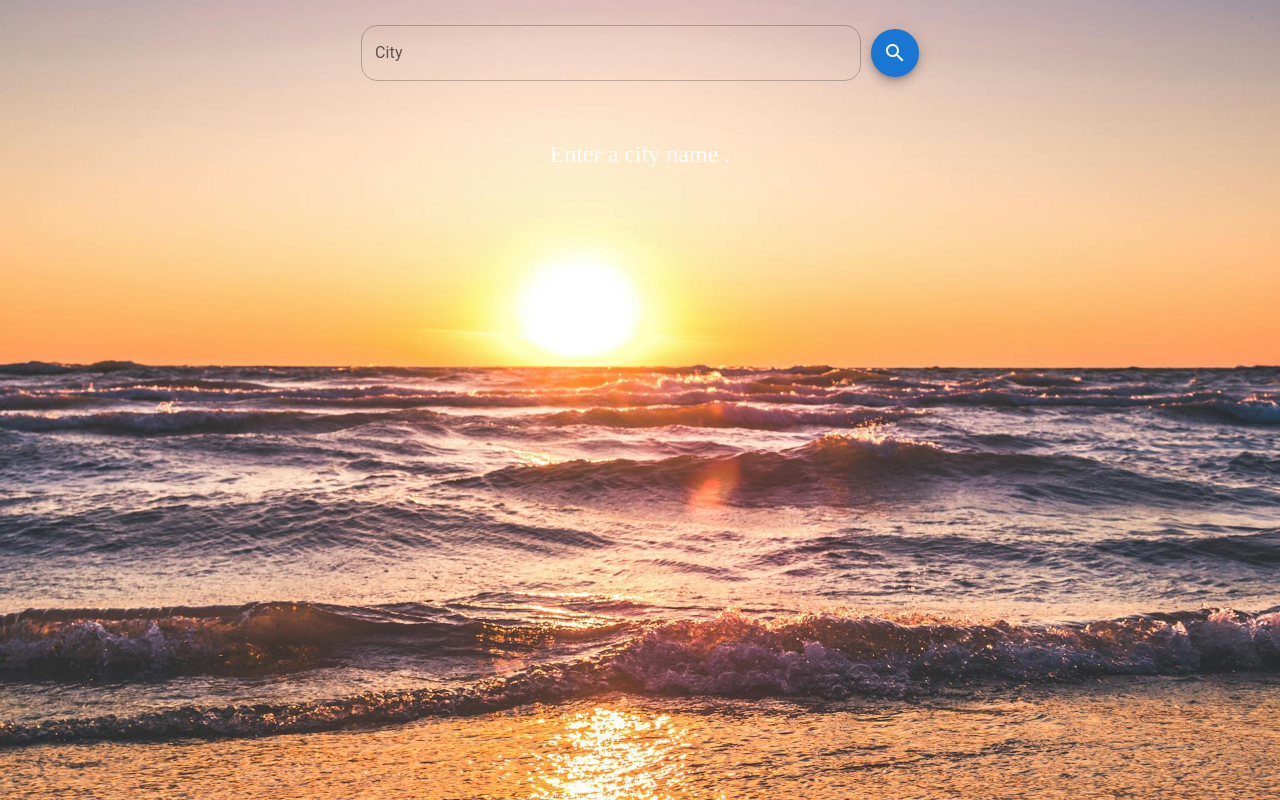
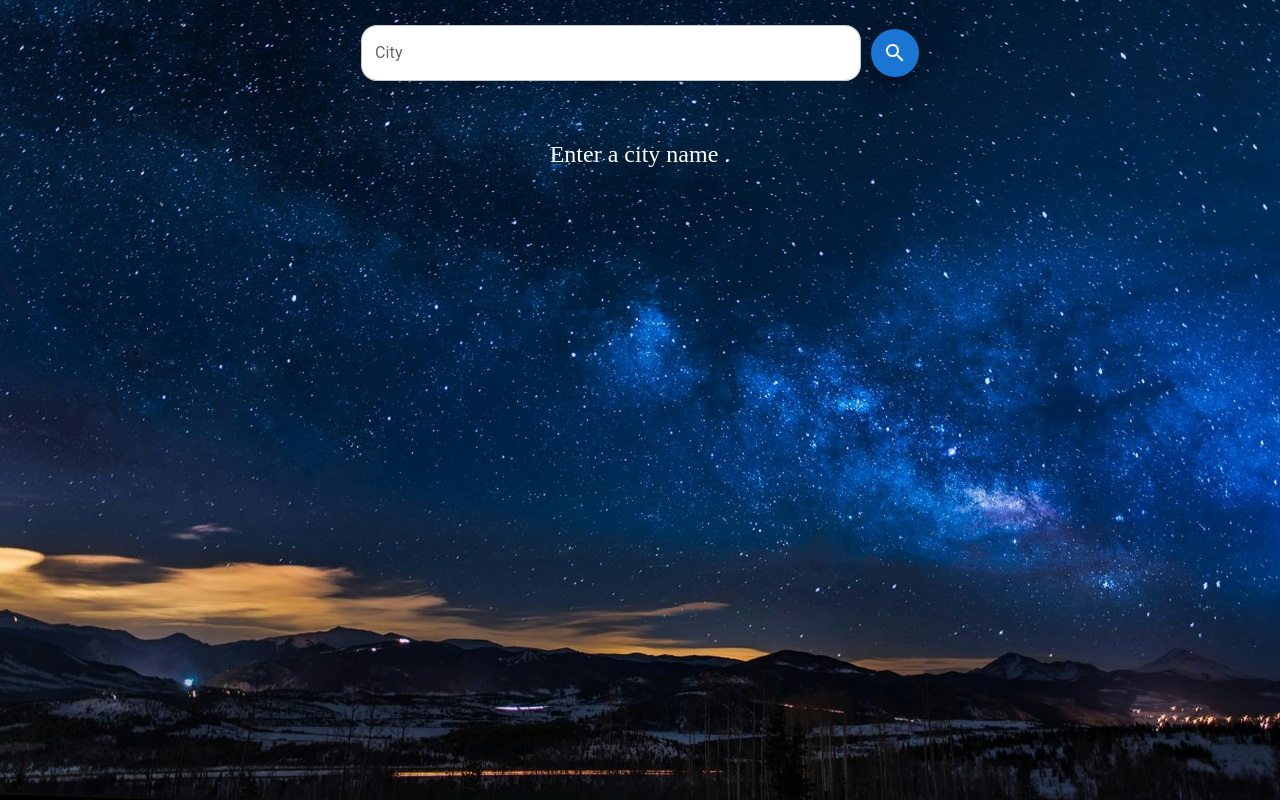
Before and after one commit to sz-adam/weather-react, a React (Vite) app: page / in a window 1280 px wide. Built offline with nearby package versions, Linux system fonts and the light colour scheme.

Commit message:
night setting for wallpaper and icons

```diff
--- a/src/components/Daysforecast.jsx
+++ b/src/components/Daysforecast.jsx
@@ -2,9 +2,14 @@ import { Box, Typography } from "@mui/material";
 import React from "react";
 import { useSelector } from "react-redux";
 import WeatherIcon from "./WeatherIcon";
+import { dayTime } from "../utils/WeatherHelper";
 
 function Daysforecast({ units }) {
-  const { combinateDailyData } = useSelector((state) => state.search);
+  const { combinateDailyData, weatherData } = useSelector(
+    (state) => state.search
+  );
+  const night = dayTime(weatherData);
+
   return (
     <Box
       sx={{
@@ -44,7 +49,7 @@ function Daysforecast({ units }) {
               marginBottom: "5px",
             }}
           >
-            <WeatherIcon combinateDay={day} />
+            <WeatherIcon combinateDay={day} night={night} />
             <Typography>
               {day.temperature_max} {units.temperature_2m_max}
             </Typography>
--- a/src/components/Input.jsx
+++ b/src/components/Input.jsx
@@ -4,10 +4,13 @@ import TextField from "@mui/material/TextField";
 import { fetchCityData } from "../redux/searchSlice";
 import SearchIcon from "@mui/icons-material/Search";
 import { Box, Fab } from "@mui/material";
+import { dayTime } from "../utils/WeatherHelper";
 
 function Input() {
   const [search, setSearch] = useState("");
   const dispatch = useDispatch();
+  const { weatherData } = useSelector((state) => state.search);
+  const night = dayTime(weatherData);
 
   const handleSearchChange = (event) => {
     setSearch(event.target.value);
@@ -43,6 +46,13 @@ function Input() {
           "& .MuiOutlinedInput-root": {
             borderRadius: "16px",
           },
+          "& .MuiOutlinedInput-input": {
+            backgroundColor: night ? "" : "white",
+            borderRadius: "16px",
+          },
+          "& .MuiOutlinedInput-notchedOutline": {
+            borderRadius: "16px",
+          },
           marginTop: "25px",
           width: {
             xs: "80%",
--- a/src/components/Sunny.jsx
+++ b/src/components/Sunny.jsx
@@ -2,10 +2,47 @@ import { Box, Typography } from "@mui/material";
 import React from "react";
 import WeatherIcon from "./WeatherIcon";
 import { useSelector } from "react-redux";
+import { dayTime } from "../utils/WeatherHelper";
 
 function Sunny({ display }) {
-  const { combinateDailyData } = useSelector((state) => state.search);
+  const { combinateDailyData, weatherData } = useSelector(
+    (state) => state.search
+  );
   const combinateDay = combinateDailyData[0];
+  const night = dayTime(weatherData);
+
+  let weatherString;
+  if (combinateDailyData[0].rain_sum > 0) {
+    weatherString = (
+      <Typography
+        sx={{ fontWeight: "bold", fontSize: "24px", letterSpacing: "5px" }}
+      >
+        Rain
+      </Typography>
+    );
+  } else if (combinateDailyData.snowfall_sum > 0) {
+    weatherString = (
+      <Typography
+        sx={{ fontWeight: "bold", fontSize: "24px", letterSpacing: "5px" }}
+      >
+        Snow
+      </Typography>
+    );
+  } else {
+    weatherString = night ? (
+      <Typography
+        sx={{ fontWeight: "bold", fontSize: "24px", letterSpacing: "5px" }}
+      >
+        Sunny
+      </Typography>
+    ) : (
+      <Typography
+        sx={{ fontWeight: "bold", fontSize: "24px", letterSpacing: "5px" }}
+      >
+        Night
+      </Typography>
+    );
+  }
 
   return (
     <Box
@@ -24,16 +61,16 @@ function Sunny({ display }) {
         },
       }}
     >
-      <WeatherIcon combinateDay={combinateDay} fontSize={100} />
-      <Typography
+      <WeatherIcon combinateDay={combinateDay} fontSize={100} night={night} />
+      <Box
         sx={{
           textAlign: "center",
           fontSize: { xs: "16px", md: "28px" },
           fontWeight: "bold",
         }}
       >
-        Sunny
-      </Typography>
+        {weatherString}
+      </Box>
     </Box>
   );
 }
--- a/src/components/WeatherIcon.jsx
+++ b/src/components/WeatherIcon.jsx
@@ -2,8 +2,9 @@ import React from "react";
 import AcUnitIcon from "@mui/icons-material/AcUnit";
 import ThunderstormIcon from "@mui/icons-material/Thunderstorm";
 import WbSunnyIcon from "@mui/icons-material/WbSunny";
+import NightlightIcon from "@mui/icons-material/Nightlight";
 
-function WeatherIcon({ combinateDay, fontSize }) {
+function WeatherIcon({ combinateDay, fontSize, night }) {
   let icon;
   if (combinateDay.rain_sum > 0) {
     icon = (
@@ -12,7 +13,11 @@ function WeatherIcon({ combinateDay, fontSize }) {
   } else if (combinateDay.snowfall_sum > 0) {
     icon = <AcUnitIcon sx={{ color: "white", fontSize: fontSize }} />;
   } else {
-    icon = <WbSunnyIcon sx={{ color: "orange", fontSize: fontSize }} />;
+    icon = night ? (
+      <WbSunnyIcon sx={{ color: "orange", fontSize: fontSize }} />
+    ) : (
+      <NightlightIcon sx={{ color: "lightskyblue", fontSize: fontSize }} />
+    );
   }
   return icon;
 }
--- a/src/pages/Weather.jsx
+++ b/src/pages/Weather.jsx
@@ -13,21 +13,25 @@ import Alert from "@mui/material/Alert";
 import summer from "../assets/images/summer.jpg";
 import rain from "../assets/images/rain.jpg";
 import snow from "../assets/images/snow.jpg";
+import nightImage from "../assets/images/night.jpg";
+import { dayTime } from "../utils/WeatherHelper";
 
 function Weather() {
   const { cityData, weatherData, combinateDailyData, error } = useSelector(
     (state) => state.search
   );
-  console.log(weatherData);
+  const night = dayTime(weatherData);
 
   const backgroundImage =
     combinateDailyData.length > 0 ? combinateDailyData[0] : {};
 
-  let image = summer;
+  let image;
   if (backgroundImage.rain_sum > 0) {
     image = rain;
   } else if (backgroundImage.snowfall_sum > 0) {
     image = snow;
+  } else {
+    image = night ? summer : nightImage;
   }
   const height = weatherData && cityData ? "100%" : "100vh";
 
@@ -38,8 +42,8 @@ function Weather() {
         backgroundSize: "cover",
         backgroundPosition: "center",
         height: {
-          xs:height,
-          md:"100vh"
+          xs: height,
+          md: "100vh",
         },
         width: "100%",
       }}
--- /dev/null
+++ b/src/utils/WeatherHelper.jsx
@@ -0,0 +1,3 @@
+export const dayTime = (weatherData) => {
+  return weatherData?.current?.is_day === 1;
+};
```
Also changed, not shown: src/assets/images/night.jpg (added).
